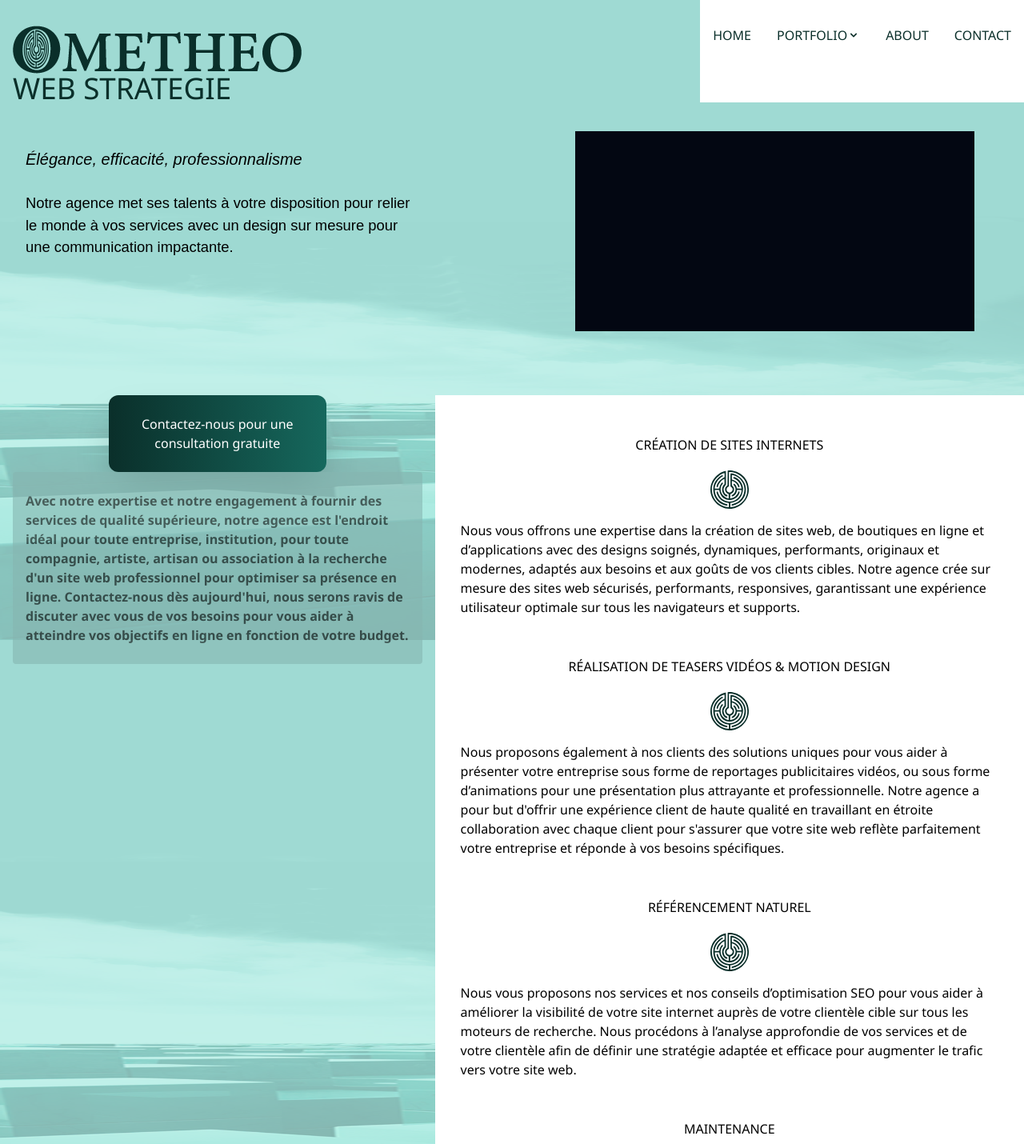
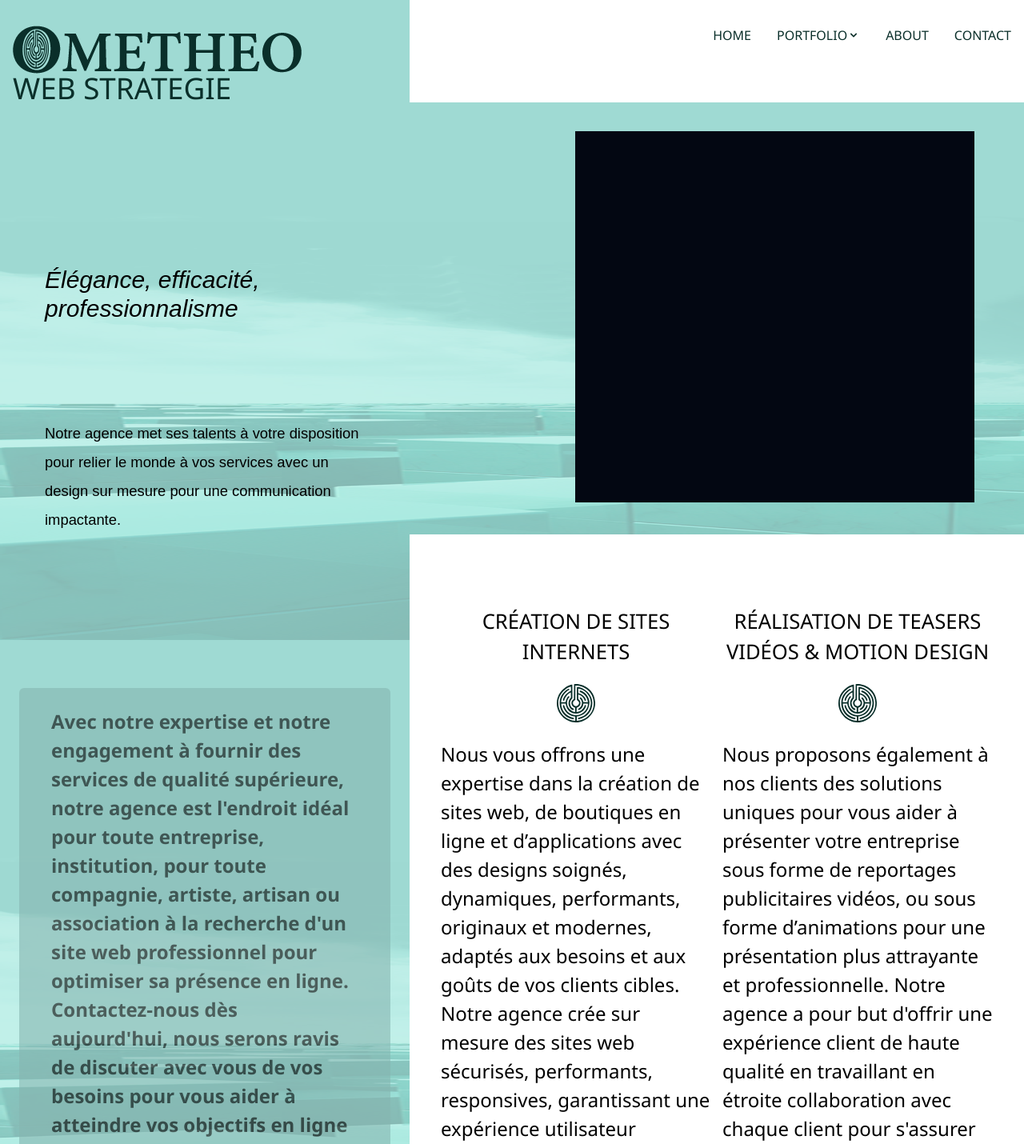
Before and after one commit to cocoaster/portfolio, a Next.js app: page / in a window 1280 px wide. Shown: the top 1430 px of the page at 80% size. Built offline with nearby package versions, Linux system fonts and the light colour scheme; a web font is replaced by a local one.

Commit message:
hme page desktop

```diff
--- a/app/page.tsx
+++ b/app/page.tsx
@@ -9,17 +9,17 @@ export default function Home() {
   return (
     <>
     <div className="main-home h-auto flex flex-col mx-4 lg:flex-row ">
-      <section className='mt-20 md:w-2/5 md:mr-44 md:mx-4'>
-      <sub className="blockquote text-xl  mt-20">Élégance, efficacité, professionnalisme</sub>
-      <p className='BusinessScript mt-8 '>Notre agence met ses talents à votre disposition pour relier le monde à vos services avec un design sur mesure pour une communication impactante.</p>
+      <section className='mt-20 md:w-2/5 md:mr-44 md:mx-4 xl:mt-56 xl:pl-6'>
+      <sub className="blockquote text-xl  mt-20 xl:text-3xl xl:pt-80 ">Élégance, efficacité, professionnalisme</sub>
+      <p className='BusinessScript mt-16 xl:text-3xl xl:pr-16 xl:mt-32 xl:mb:48'>Notre agence met ses talents à votre disposition pour relier le monde à vos services avec un design sur mesure pour une communication impactante.</p>
       </section>
       <video className='mt-16 mb-10 bg-[length:200px_100px] bg-gray-950   md:w-2/5 md:ml-3'>
       </video>
       </div>
-      <section className='mt-10 flex flex-col md:flex-row md:w-full'>
-        <div className="green-bottom-section ">
+      <section className='mt-10 flex flex-col md:flex-row md:w-full xl:mt-0  xl:items-start'>
+        <div className="green-bottom-section flex flex-col xl:flex-col-reverse   ">
           <CallToAction />
-          <p className="forWho mx-4 mb-16 px-4 py-6 opacity-60 font-bold w-fit h-auto">
+          <p className="forWho mx-4 mb-16 px-4 py-6 opacity-60 font-bold w-fit h-auto xl:mx-6 xl:px-10 xl:mt-48 xl:mb-40">
           Avec notre expertise et notre engagement à fournir des services
   de qualité supérieure, notre agence est l'endroit idéal pour toute
   entreprise, institution, pour toute compagnie, artiste, artisan ou
@@ -32,7 +32,7 @@ export default function Home() {
         </div>
         <div className="white-bottom-section bg-white pb-16 px-8 ">
           <div className="service-offers">
-            <h2>CRÉATION DE SITES
+            <h2 className="title-services">CRÉATION DE SITES
 INTERNETS</h2>
             <Image
             src="/ICONbLACKlogo.svg"
@@ -53,7 +53,7 @@ responsives,  garantissant une expérience utilisateur
 optimale sur tous les navigateurs et supports.</p>
           </div>
           <div className="service-offers">
-            <h2>RÉALISATION DE TEASERS
+            <h2 className="title-services">RÉALISATION DE TEASERS
 VIDÉOS  & MOTION DESIGN</h2>
             <Image
             src="/ICONbLACKlogo.svg"
@@ -77,7 +77,7 @@ besoins spécifiques.
 </p>
           </div>
           <div className="service-offers">
-            <h2>RÉFÉRENCEMENT NATUREL</h2>
+            <h2 className="title-services">RÉFÉRENCEMENT NATUREL</h2>
             <Image
             src="/ICONbLACKlogo.svg"
             alt="Ometheo Logo"
@@ -97,7 +97,7 @@ stratégie adaptée et efficace pour augmenter le trafic
 vers votre site web.</p>
           </div>
           <div className="service-offers">
-            <h2>MAINTENANCE</h2>
+            <h2 className="title-services">MAINTENANCE</h2>
             <Image
             src="/ICONbLACKlogo.svg"
             alt="Ometheo Logo"
--- a/components/CallToAction.tsx
+++ b/components/CallToAction.tsx
@@ -2,7 +2,7 @@
 const CallToAction = () => {
     return (
         <>
-           <button className='call-to-action w-4/6 h-auto mx-auto flex justify-center items-center mb-10 rounded-xl text-white shadow-2xl p-6 lg:w-2/4'>Contactez-nous pour une consultation gratuite</button>
+           <button className='call-to-action w-4/6 h-auto mx-auto flex justify-center items-center mb-10 rounded-xl text-white shadow-2xl p-6 lg:w-2/4 xl:text-3xl xl:mb-24 xl:mt-10'>Contactez-nous pour une consultation gratuite</button>
         </>
     );
 };
--- a/styles/_globals.scss
+++ b/styles/_globals.scss
@@ -69,8 +69,10 @@ $font2: 'Segoe UI Semilight', sans-serif;
 
   // Media queries pour les tablettes (largeur maximale de 1024px)
 @media only screen and (max-width: 1024px) {
-    // Placez vos styles pour les tablettes ici
-  }
+:root{
+  z-index: 5;
+
+}  }
 
   // Media queries pour les écrans de bureau de taille moyenne (largeur minimale de 1025px)
   @media only screen and (min-width: 1025px) {
@@ -78,6 +80,7 @@ $font2: 'Segoe UI Semilight', sans-serif;
       background-image: url("/assets/green_desktop_background.png");
       background-size: contain;
       background-position: left;
+      z-index: 5;
 
   }
 }
@@ -87,7 +90,8 @@ $font2: 'Segoe UI Semilight', sans-serif;
       background-image: url("/assets/green_desktop_background.png");
       background-size: 40% 100%;
       background-position: left;
-
+      z-index: 5;
+position: relative;
   } }
 
 
--- a/styles/components/_NavBar.scss
+++ b/styles/components/_NavBar.scss
@@ -106,15 +106,25 @@ nav{
 
 // Media queries pour les tablettes (largeur maximale de 1024px)
 @media only screen and (max-width: 1024px) {
-
+  nav{
+    width: 54.2%;
+    height: 192px;
+  }
 }
 
 // Media queries pour les écrans de bureau de taille moyenne (largeur minimale de 1025px)
 @media only screen and (min-width: 1025px) {
-  // Placez vos styles pour les écrans de bureau de taille moyenne ici
-}
+  nav{
+    width: 54.2%;
+    height: 192px;
+  }}
 
 // Media queries pour les écrans de bureau de grande taille (largeur minimale de 1280px)
 @media only screen and (min-width: 1280px) {
-  // Placez vos styles pour les écrans de bureau de grande taille ici
-}
+  header{
+    z-index: 10px;
+  }
+  nav{
+    width: 60%;
+    height: 192px;
+  }}
--- a/styles/pages/_Home.scss
+++ b/styles/pages/_Home.scss
@@ -31,10 +31,11 @@ h2{
 
 @media only screen and (min-width: 768px) and (max-width: 1024px) and (orientation: portrait) {
 .green-bottom-section {
+    padding-top: 40px;
     width: 45.8%;
 }
 .white-bottom-section{
-    margin-top: -550px;
+    margin-top: -580px;
     width: 54.2%;
 
     display: flex;
@@ -50,3 +51,51 @@ h2{
 }
 
 }
+
+@media only screen and (min-width: 1025px) {
+    .green-bottom-section {
+        width: 45.8%;
+    }
+    .white-bottom-section{
+        width: 54.2%;
+
+
+    }
+
+}
+
+  // Media queries pour les écrans de bureau de grande taille (largeur minimale de 1280px)
+  @media only screen and (min-width: 1280px) {
+    .blockquote{
+        margin-top: 80px;
+    }
+    .green-bottom-section {
+        width: 40%;
+    }
+    .forWho{
+        font-size: 1.5rem;
+        border-radius: 6px;
+
+    }
+    .white-bottom-section{
+        width: 60%;
+    display: flex;
+    flex-wrap: wrap;
+
+    }
+
+.service-offers{
+    width: 50%;
+    margin-top: 40px ;
+}
+
+.title-services{
+    font-size: 1.6rem;
+}
+
+.web-services{
+    padding: 2%;
+    font-size: 1.5rem;
+}
+
+}
```
